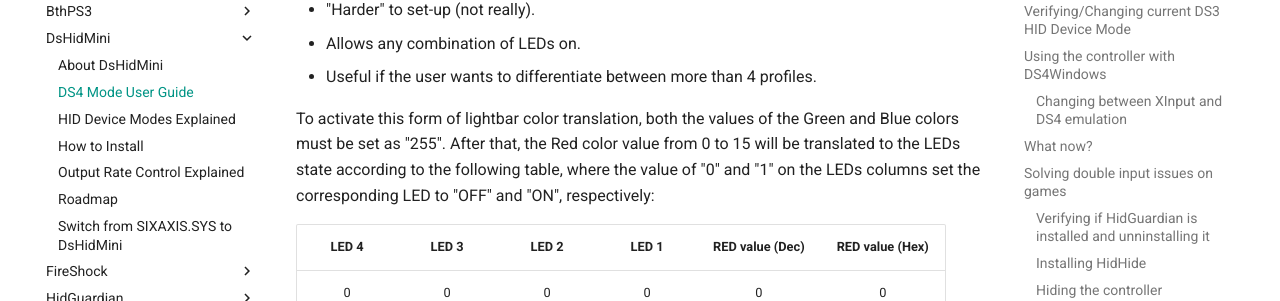
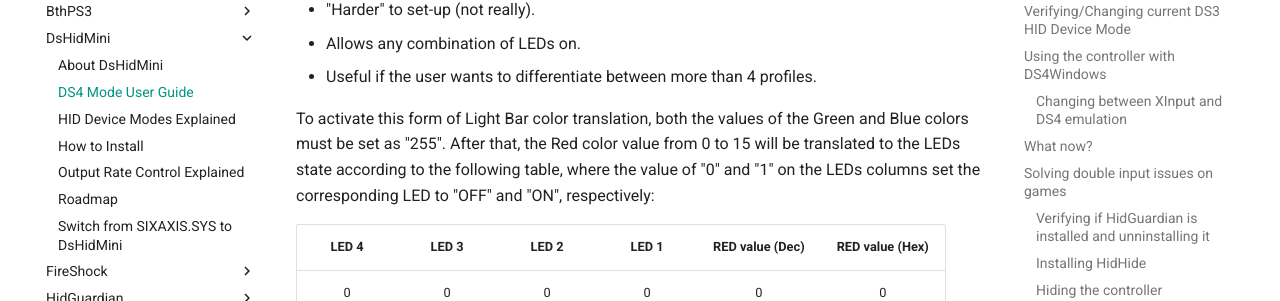
Before and after one commit to nefarius/ViGEm.github.io, an MkDocs documentation site: the page built from docs/projects/DsHidMini/DS4-Mode-User-Guide.md, in a window 1280 px wide and 900 px high, scrolled down 9967 px. Shown: the part 151-452 px from the top of the window. Built offline with MkDocs 1.6.1 and Material for MkDocs 9.7.7, drawn with Linux system fonts in a browser that asks for light colours; comment, search, counter and statistics services are not loaded.

Commit message:
small Fix

```diff
--- a/docs/projects/DsHidMini/DS4-Mode-User-Guide.md
+++ b/docs/projects/DsHidMini/DS4-Mode-User-Guide.md
@@ -185,7 +185,7 @@
 - Allows any combination of LEDs on.
 - Useful if the user wants to differentiate between more than 4 profiles.
 
-To activate this form of lightbar color translation, both the values of the Green and Blue colors must be set as "255". After that, the Red color value from 0 to 15 will be translated to the LEDs state according to the following table, where the value of "0" and "1" on the LEDs columns set the corresponding LED to "OFF" and "ON", respectively:
+To activate this form of Light Bar color translation, both the values of the Green and Blue colors must be set as "255". After that, the Red color value from 0 to 15 will be translated to the LEDs state according to the following table, where the value of "0" and "1" on the LEDs columns set the corresponding LED to "OFF" and "ON", respectively:
 
 | LED 4 |  LED 3 | LED 2 | LED 1 |  RED value (Dec) |  RED value (Hex)
 | :---: | :---: | :---: | :---: | :---: | :---: |
```
